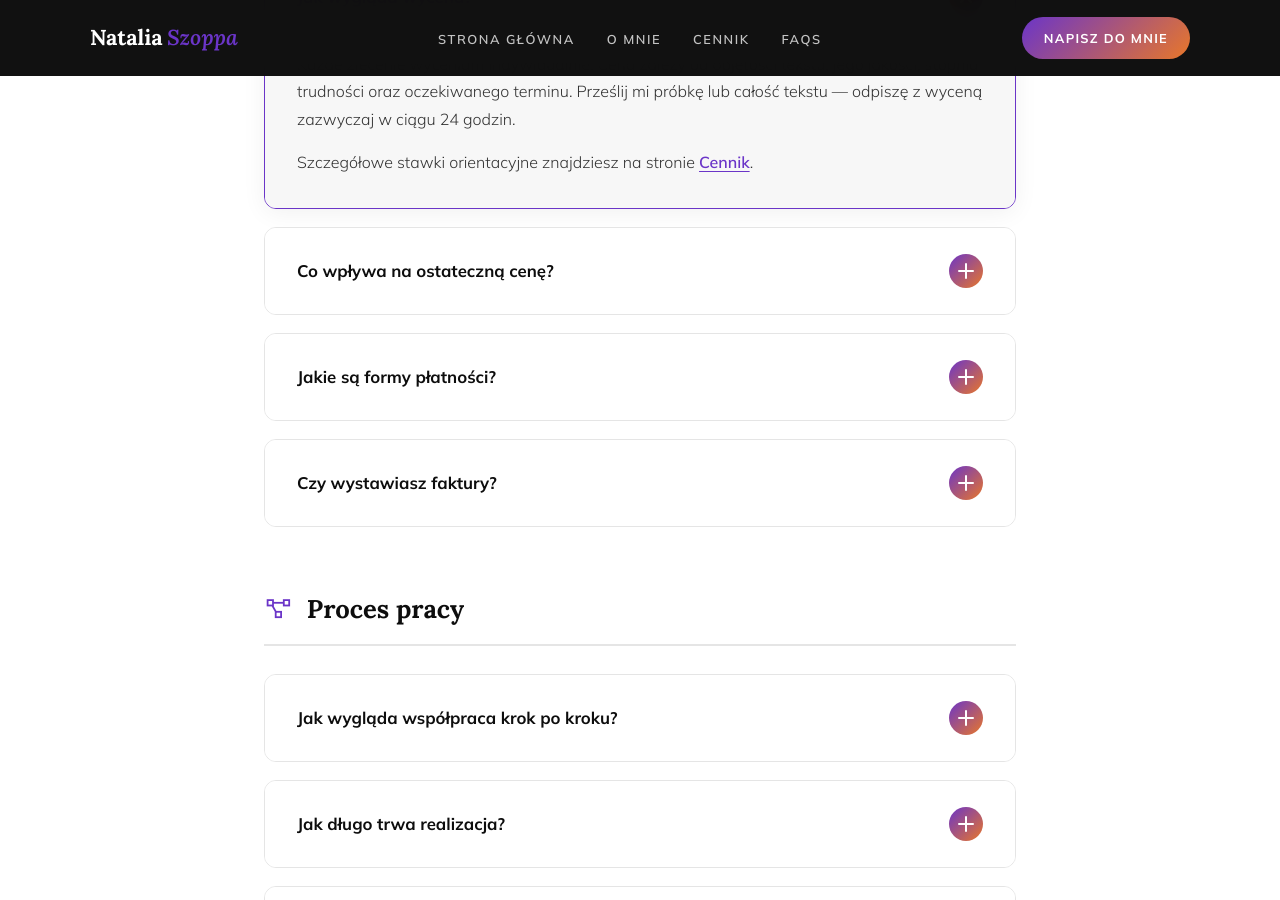
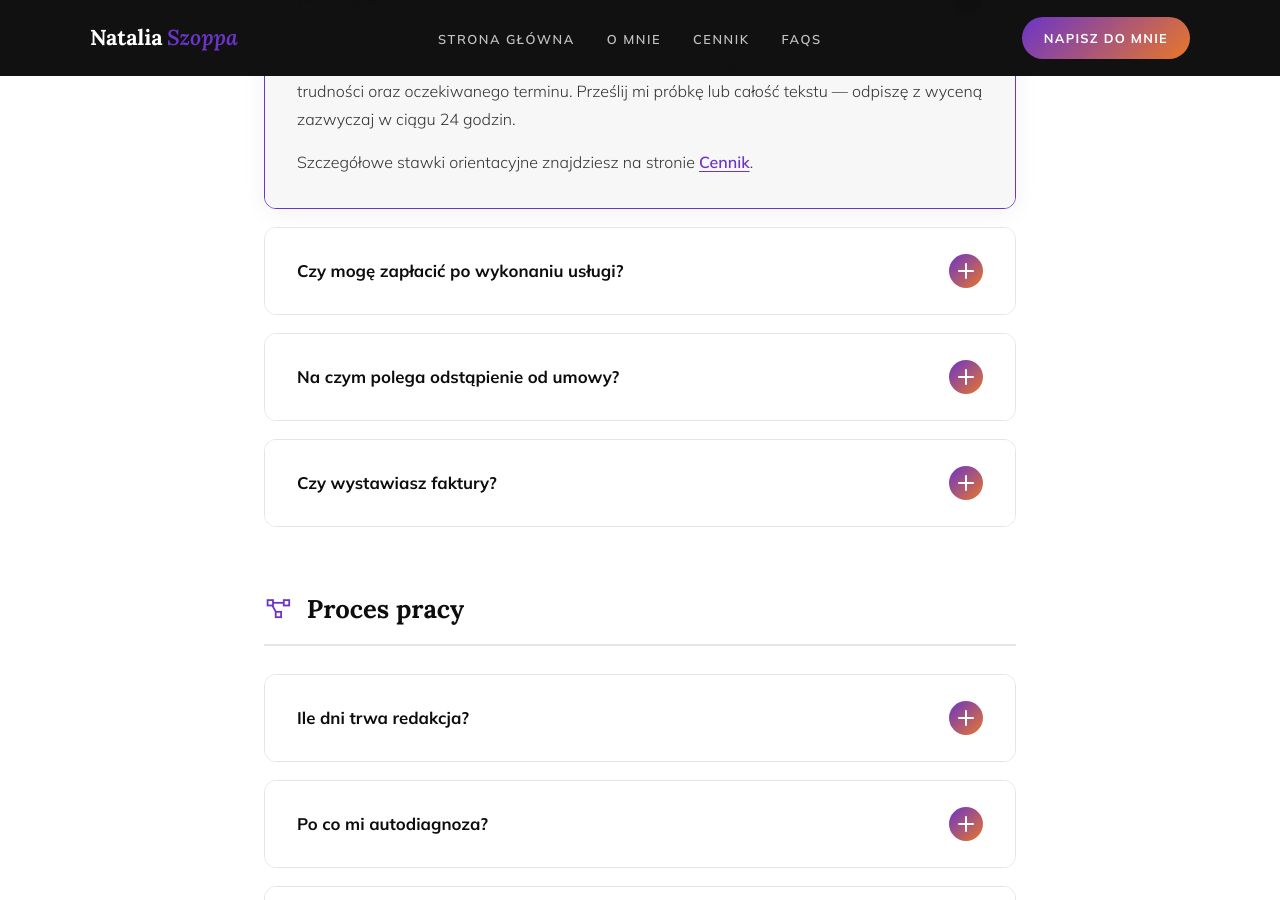
Before and after one commit to Bonnie00726/nataliaszoppa, a Jekyll site: the page built from faqs.html, in a window 1280 px wide and 900 px high, scrolled down 1032 px. Built offline with Jekyll 4.4.1, drawn with Linux system fonts in a browser that asks for light colours; some of the changed text lies outside the part shown.

Commit message:
Update faqs.html

```diff
--- a/faqs.html
+++ b/faqs.html
@@ -194,22 +194,21 @@
 
         <div class="accordion-item">
             <div class="accordion-header">
-                <span class="accordion-question">Co wpływa na ostateczną cenę?</span>
+                <span class="accordion-question">Czy mogę zapłacić po wykonaniu usługi?</span>
                 <div class="accordion-icon"></div>
             </div>
             <div class="accordion-body">
-                <p>Na cenę wpływa kilka czynników: objętość tekstu, ilość błędów (więcej błędów = więcej pracy), stopień trudności (teksty specjalistyczne, naukowe, instrukcje), oczekiwany termin realizacji oraz dodatkowe życzenia zwiększające pracochłonność.</p>
-                <p>Pamiętaj, że <strong>redakcja nie obejmuje plików PDF</strong> — muszę otrzymać edytowalny plik.</p>
+                <p>Nie. Pracę z tekstem rozpoczynam na podstawie opłaconej faktury i podpisanej umowy. Rezerwuję na to z góry swój czas i umiejętności.</p>
             </div>
         </div>
 
         <div class="accordion-item">
             <div class="accordion-header">
-                <span class="accordion-question">Jakie są formy płatności?</span>
+                <span class="accordion-question">Na czym polega odstąpienie od umowy?</span>
                 <div class="accordion-icon"></div>
             </div>
             <div class="accordion-body">
-                <p>Rozliczam się przelewem bankowym. Po zakończeniu zlecenia wystawiam fakturę (jestem zwolniona z VAT-u). Faktura trafia do Ciebie mejlem w formacie PDF.</p>
+                <p>Po podpisaniu umowy jako Autor masz ustawowe 14 dni, aby z niej zrezygnować. Mając to na uwadze, w tym okresie nie podejmuję się fizycznej pracy nad plikiem. Przystępuję do redakcji po upłynięciu tego czasu (chyba że wyrazisz zgodę na rezygnację z tego prawa, by przyspieszyć proces).</p>
             </div>
         </div>
 
@@ -229,25 +228,52 @@
 
         <div class="accordion-item">
             <div class="accordion-header">
-                <span class="accordion-question">Jak wygląda współpraca krok po kroku?</span>
+                <span class="accordion-question">Ile dni trwa redakcja?</span>
                 <div class="accordion-icon"></div>
             </div>
             <div class="accordion-body">
-                <p><strong>1. Zapytanie</strong> — piszesz do mnie z opisem zlecenia i przesyłasz próbkę lub cały tekst.</p>
-                <p><strong>2. Wycena</strong> — odpiszę z wyceną i orientacyjnym terminem realizacji w ciągu 24h w dni robocze.</p>
-                <p><strong>3. Realizacja</strong> — po Twojej akceptacji i opłaceniu pro formy zabieram się do pracy. Pracuję w Word lub Google Docs z włączonymi zmianami śledzonymi.</p>
-                <p><strong>4. Odbiór</strong> — przesyłam gotowy plik. Możesz zaakceptować lub odrzucić zaproponowane zmiany — decyzja zawsze należy do Ciebie.</p>
+                <p>Obie redakcje liczę w dniach roboczych. Wszystko zależy od tematyki i trudności tekstu[cite: 3]. Dokładny i wiążący termin otrzymasz zawsze razem z wyceną.</p>
             </div>
         </div>
 
         <div class="accordion-item">
             <div class="accordion-header">
-                <span class="accordion-question">Jak długo trwa realizacja?</span>
+                <span class="accordion-question">Po co mi autodiagnoza?</span>
                 <div class="accordion-icon"></div>
             </div>
             <div class="accordion-body">
-                <p>Czas realizacji zależy od objętości i stopnia trudności tekstu. Standardowo pracuję w tempie ok. 1–2 arkuszy wydawniczych dziennie. Terminy ustalamy indywidualnie przed zleceniem.</p>
-                <p>Dostępna jest też opcja trybu <strong>przyspieszonego i ekspresowego</strong> — wiąże się z dopłatą, ale gwarantuje bardzo szybką realizację. Zapytaj o szczegóły.</p>
+                <p>Po to, żebyś nie płacił/a mi za to, co możesz dostrzec i naprawić sam/a! Zanim przejdziesz do redakcji językowej lub strukturalnej, warto przetestować fundamenty swojej historii. To oszczędność Twojego czasu, nerwów i portfela.</p>
+            </div>
+        </div>
+
+        <div class="accordion-item">
+            <div class="accordion-header">
+                <span class="accordion-question">Ile razy mogę skorzystać z darmowej konsultacji (próbki)?</span>
+                <div class="accordion-icon"></div>
+            </div>
+            <div class="accordion-body">
+                <p>Tylko raz. W ramach próbki weryfikuję jakość i wskazuję kierunek, ale nie diagnozuję kolejnych poprawionych przez Ciebie plików za darmo. I pamiętaj, że zakładanie nowego maila nic nie da! ;)</p>
+            </div>
+        </div>
+
+        <div class="accordion-item">
+            <div class="accordion-header">
+                <span class="accordion-question">Co to jest rewizja i na czym polega?</span>
+                <div class="accordion-icon"></div>
+            </div>
+            <div class="accordion-body">
+                <p>Rewizja to kluczowy krok po <strong>redakcji językowej</strong>. Autor ma określony czas na zapoznanie się z moimi poprawkami w pliku (ze Śledzeniem Zmian), zaakceptowanie ich lub skonsultowanie ewentualnych wątpliwości.</p>
+                <p>Najlepiej będzie, jak wdrożysz wszystkie zmiany i odeślesz mi <strong>jeden docelowy plik</strong> ze wszystkimi pytaniami zapisanymi w komentarzach. Ja odnoszę się do nich, ustalamy ostateczną wersję tekstu i po zamknięciu tego etapu, ruszamy do kolejnego czytania, czyli finalnej korekty.</p>
+            </div>
+        </div>
+
+        <div class="accordion-item">
+            <div class="accordion-header">
+                <span class="accordion-question">Dlaczego nie ma rewizji po redakcji strukturalnej?</span>
+                <div class="accordion-icon"></div>
+            </div>
+            <div class="accordion-body">
+                <p>Zostawiam Ci solidną mapę błędów, luk i adnotacji, z którymi mierzysz się samodzielnie. Rewizja po tak głębokim procesie, jakim jest praca nad całą architekturą powieści (dopisywanie i usuwanie scen), to w praktyce czytanie zupełnie nowego pliku. Jest to mocno czasochłonne, więc takie kolejne czytanie całości to tak naprawdę nowe zamówienie tej usługi.</p>
             </div>
         </div>
 
@@ -258,7 +284,21 @@
             </div>
             <div class="accordion-body">
                 <p>Przyjmuję pliki w formatach <strong>.docx (Word), .odt lub Google Docs</strong>. Nie pracuję na plikach PDF — jeśli masz PDF, sprawdź czy możliwa jest jego konwersja do edytowalnego formatu.</p>
-                <p>Poprawki oznaczam funkcją „Śledź zmiany" w Wordzie lub „Tryb sugestii" w Google Docs — dzięki temu widzisz każdą zmianę i możesz ją jednym kliknięiem zaakceptować lub odrzucić.</p>
+            </div>
+        </div>
+    </div>
+
+    <div class="faq-group reveal" id="uslugi">
+        <div class="faq-group-title"><i class="las la-book-reader"></i> Usługi</div>
+
+        <div class="accordion-item">
+            <div class="accordion-header">
+                <span class="accordion-question">Jaka jest różnica między redakcją strukturalną i językową?</span>
+                <div class="accordion-icon"></div>
+            </div>
+            <div class="accordion-body">
+                <p><strong>Redakcja strukturalna</strong> (niektórzy nazywają ją redakcją literacką, a po angielsku mówi się na nią <em>developmental editing</em>) to ocena fabuły, logiki, postaci i napięcia. Wyłapujemy na tym etapie "plot armor", płaskie postaci i dziury w mechanice świata.</p>
+                <p><strong>Redakcja językowa</strong> następuje dopiero, gdy struktura trzyma się mocno i jest zamknięta. Skupia się wyłącznie na płynności zdań, stylu, powtórzeniach i poprawnej warstwie leksykalnej.</p>
             </div>
         </div>
 
@@ -268,34 +308,7 @@
                 <div class="accordion-icon"></div>
             </div>
             <div class="accordion-body">
-                <p>Tak — to dla mnie absolutny priorytet. Redakcja i korekta mają na celu udoskonalenie tekstu, nie zastąpienie Twojego głosu moim. Poprawiam błędy, doprecyzowuję, dbam o spójność logiczną — ale styl, ton i unikalny charakter tekstu pozostaje w 100% Twój.</p>
-            </div>
-        </div>
-    </div>
-
-    <div class="faq-group reveal" id="uslugi">
-        <div class="faq-group-title"><i class="las la-book-reader"></i> Usługi</div>
-
-        <div class="accordion-item">
-            <div class="accordion-header">
-                <span class="accordion-question">Czym różni się korekta od redakcji?</span>
-                <div class="accordion-icon"></div>
-            </div>
-            <div class="accordion-body">
-                <p><strong>Korekta</strong> to końcowy etap pracy nad tekstem — sprawdzam ortografię, interpunkcję, literówki i drobne błędy językowe. Nie ingeruję w strukturę ani styl wywodu.</p>
-                <p><strong>Redakcja</strong> to głębsza praca — oceniam logikę, spójność stylu, poprawność językową, klarowność i dynamikę zdań. To szerszy zakres prac i znacznie większa ingerencja w tekst.</p>
-                <p>Nie wiesz, czego potrzebujesz? Napisz do mnie — na podstawie próbki szczerze doradzę, co będzie najlepszym wyborem.</p>
-            </div>
-        </div>
-
-        <div class="accordion-item">
-            <div class="accordion-header">
-                <span class="accordion-question">Jakie rodzaje tekstów obsługujesz?</span>
-                <div class="accordion-icon"></div>
-            </div>
-            <div class="accordion-body">
-                <p>Pracowałam z bardzo różnymi formatami: <strong>powieściami, e-bookami, kursami online, artykułami eksperckimi, materiałami korporacyjnymi, pracami dyplomowymi</strong>. Każdy tekst traktuję z taką samą starannością i zaangażowaniem.</p>
-                <p>Jeśli masz wątpliwości, czy przyjmę Twój tekst — po prostu wyślij wiadomość i zapytaj.</p>
+                <p>Tak — to dla mnie absolutny priorytet podczas pracy językowej. Redakcja i korekta mają na celu udoskonalenie tekstu, nie zastąpienie Twojego głosu moim. Poprawiam błędy, doprecyzowuję, dbam o spójność logiczną — ale styl, ton i unikalny charakter tekstu pozostaje w 100% Twój.</p>
             </div>
         </div>
 
```
